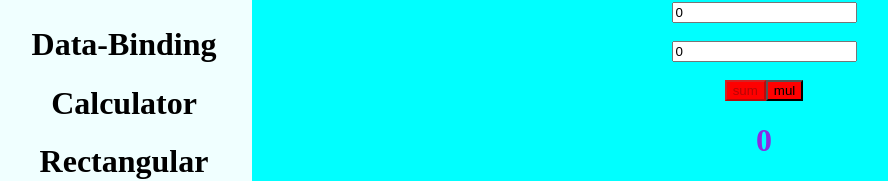
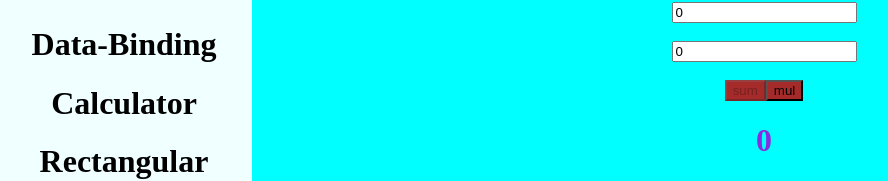
Before and after one commit to saikumar0826/project, an Angular app: page /dashboard/calculator in a window 1280 px wide. Shown: the part 112-293 px from the top of the page, without its empty margins (4-892 px from the left). Built offline with nearby package versions, Linux system fonts and the light colour scheme; sample sign-in values are in the browser's storage.

Commit message:
calculator1 color

```diff
--- a/src/app/calculator/calculator.component.css
+++ b/src/app/calculator/calculator.component.css
@@ -7,5 +7,5 @@ h1{
     color: blueviolet;
 }
 button{
-    background-color:red;
+    background-color:brown;
 }
```
